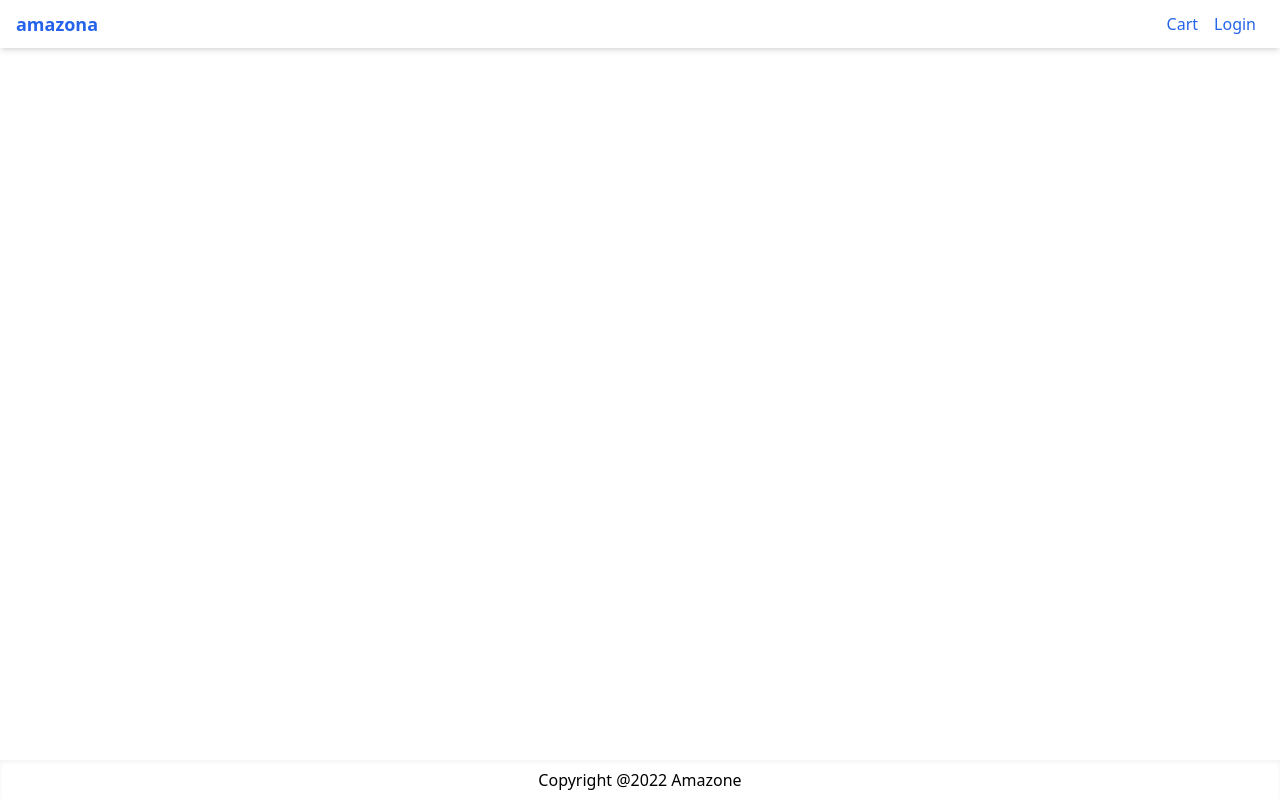
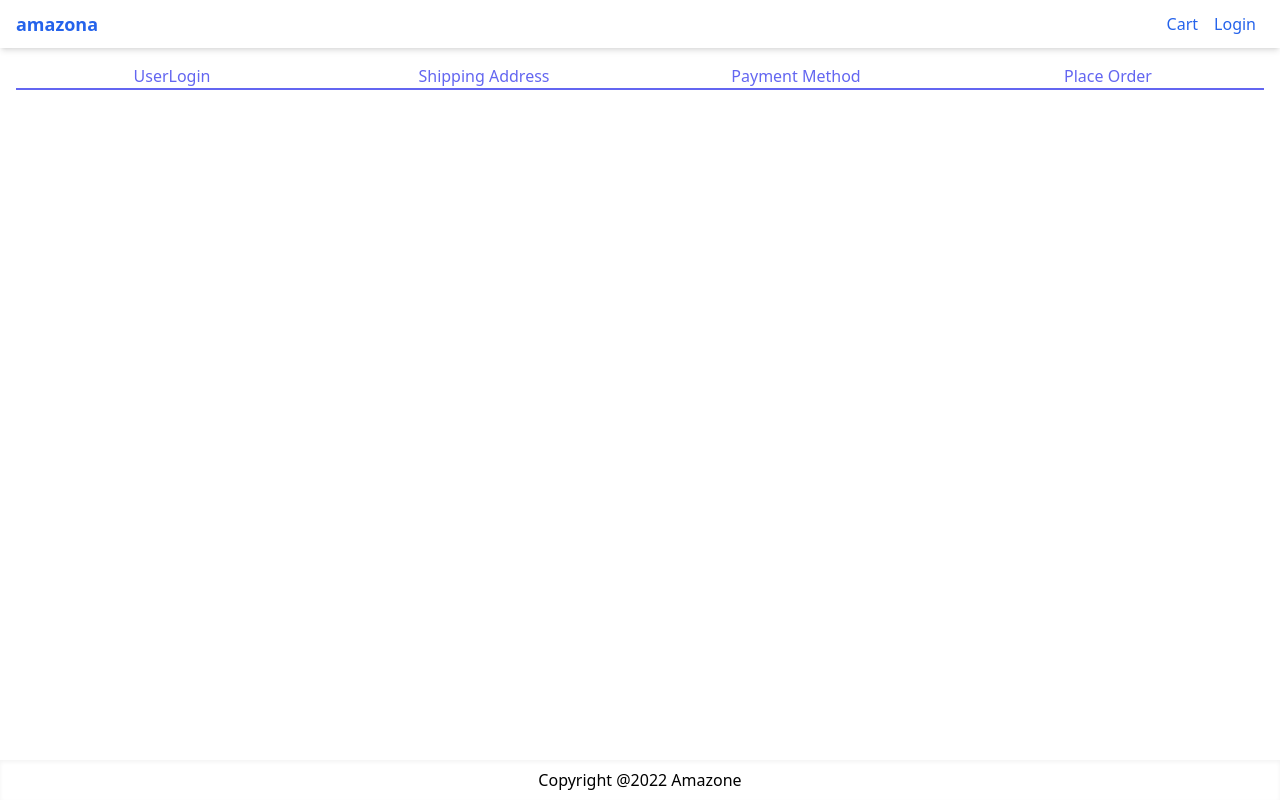
Before and after one commit to capmahin/Project-amazone, a Next.js app: page /placeorder in a window 1280 px wide. Built offline with nearby package versions, Linux system fonts and the light colour scheme; no server answers.

Commit message:
add CheckoutWizard inside layout

```diff
--- a/pages/placeorder.js
+++ b/pages/placeorder.js
@@ -1,9 +1,11 @@
+import CheckoutWizard from "@/components/CheckoutWizard"
 import Layout from "@/components/Layout"
 import React from 'react'
 
 export default function PlaceOrderScreen() {
   return (
    <Layout title="Place Order">
+    <CheckoutWizard activeStep={3} />
 
    </Layout>
   )
```
